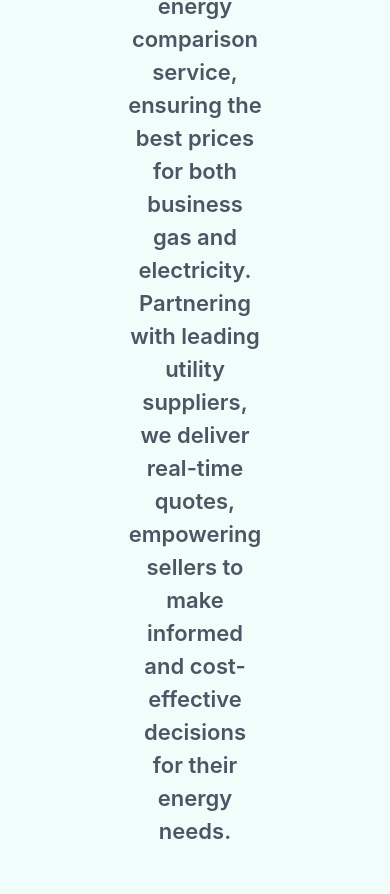
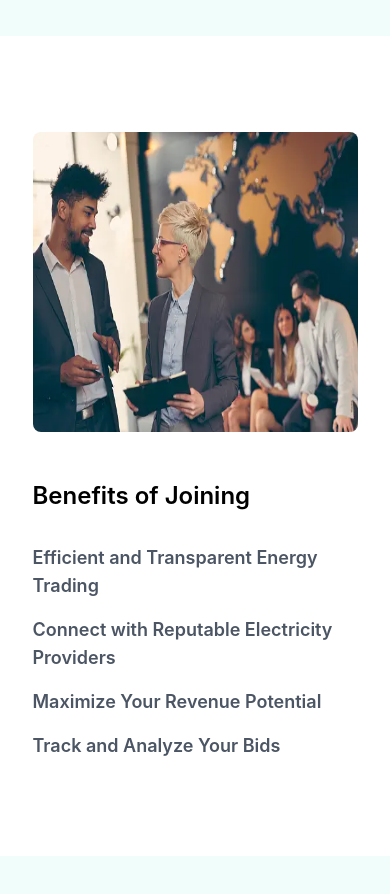
Before and after one commit to sjranju/ElectricBids, a React (Create React App) app: page /#/ in a window 390 px wide. Shown: the part 1060-1954 px from the top of the page. Built offline with nearby package versions, Linux system fonts and the light colour scheme; no server answers.

Commit message:
Fixed image load issue on gh-pages

```diff
--- a/src/RTKQuery/handleBids.tsx
+++ b/src/RTKQuery/handleBids.tsx
@@ -31,7 +31,6 @@ export const api = createApi({
             async queryFn({ quantity, startTime, endTime, cost, user }) {
                 try {
                     if (user) {
-                        console.log('rtk', user, quantity)
                         const bidDocRef = doc(db, `AllBids/${user.uid}`)
                         const response = await getDoc(bidDocRef)
                         if (response.exists()) {
--- a/src/components/bidHistory.tsx
+++ b/src/components/bidHistory.tsx
@@ -44,8 +44,6 @@ const BidHistory = () => {
         }
     }
 
-    console.log(allBids)
-
     return (
         <div className='mt-16 w-6/12 mx-auto'>
             {data !== 'doesNotExist' && data !== undefined ?
--- a/src/components/body.tsx
+++ b/src/components/body.tsx
@@ -73,8 +73,8 @@ const Body = () => {
                     {image}
                 </div>)}
             {/* ABout us*/}
-            <section className={`py-24 flex px-32 justify-center items-center bg-teal-50 `}>
-                <p ref={ref1} className={`text-gray-600 text-[22px] indent-6 font-semibold text-center transition-opacity delay-100 ease-in duration-800 ${isVisible1 ? "opacity-100" : "opacity-0"}`}>
+            <section className={`py-24 flex md:px-32 px-6 justify-center items-center bg-teal-50 `}>
+                <p ref={ref1} className={`text-gray-600 text-lg md:text-[22px] indent-6 font-semibold text-center transition-opacity delay-100 ease-in duration-800 ${isVisible1 ? "opacity-100" : "opacity-0"}`}>
                     Discover the power of our electricity bidding marketplace for sellers.
                     We provide a seamless business energy comparison service, ensuring the best prices for both business gas and electricity.
                     Partnering with leading utility suppliers, we deliver real-time quotes,
@@ -84,12 +84,12 @@ const Body = () => {
 
             {/* Benefits Section */}
             < section className="py-24 w-10/12" >
-                <div className="flex space-x-24 items-center">
+                <div className="flex md:flex-row flex-col md:space-x-32 space-y-12 ">
                     <div className="">
                         <img src={benefits} className='rounded-lg h-[300px]'></img>
                     </div>
                     <div className="">
-                        <h2 className="text-3xl font-semibold mb-8">Benefits of Joining</h2>
+                        <h2 className="md:text-3xl text-2xl font-semibold mb-8">Benefits of Joining</h2>
                         <div className="flex flex-col space-y-4 text-gray-600 font-semibold text-lg">
                             <div>Efficient and Transparent Energy Trading</div>
                             <div>Connect with Reputable Electricity Providers</div>
@@ -101,13 +101,13 @@ const Body = () => {
             </section >
 
             {/* Featured Bids Section */}
-            <section className="py-24 px-32 w-full bg-teal-50">
-                <h2 ref={ref2} className={`transition-opacity ease-in delay-100 duration-700 ${isVisible2 ? "opacity-100" : "opacity-0"} text-3xl font-semibold mb-8`}>Featured Bids</h2>
+            <section className="py-24 md:px-32 px-6 w-full bg-teal-50">
+                <h2 ref={ref2} className={`transition-opacity ease-in delay-100 duration-700 ${isVisible2 ? "opacity-100" : "opacity-0"} md:text-3xl text-2xl font-semibold mb-8`}>Featured Bids</h2>
                 {/* Featured bid cards go here */}
-                <div ref={ref3} className={`transition-opacity ease-in delay-100 duration-700 ${isVisible3 ? "opacity-100" : "opacity-0"} flex flex-col rounded`}>
-                    <Link to='/placeBid' className="text-xl font-semibold mb-2 cursor-pointe text-red-600 hover:text-slate-500">Energy exhange 2.0 - 11/01/2024 12 PM GMT <span className=' text-red-500'> Closes in {formatTime(timer)}</span></Link>
-                    <a className="text-xl font-semibold mb-2 cursor-pointer hover:text-orange-600">Energy exhange 2.1 - 26/01/2024 06 AM GMT</a>
-                    <a className="text-xl font-semibold mb-2 cursor-pointer hover:text-orange-600">Energy exhange 2.2 - 06/02/2024 04 PM GMT</a>
+                <div ref={ref3} className={`md:text-xl text-sm transition-opacity ease-in delay-100 duration-700 ${isVisible3 ? "opacity-100" : "opacity-0"} flex flex-col rounded`}>
+                    <Link to='/placeBid' className="font-semibold mb-2 cursor-pointe text-red-600 hover:text-slate-500">Energy exhange 2.0 - 11/01/2024 12 PM GMT <span className=' text-red-500'> Closes in {formatTime(timer)}</span></Link>
+                    <a className="font-semibold mb-2 cursor-pointer hover:text-orange-600">Energy exhange 2.1 - 26/01/2024 06 AM GMT</a>
+                    <a className="font-semibold mb-2 cursor-pointer hover:text-orange-600">Energy exhange 2.2 - 06/02/2024 04 PM GMT</a>
                     {/* Repeat for other featured bids */}
                 </div>
             </section >
--- a/src/components/login.tsx
+++ b/src/components/login.tsx
@@ -23,7 +23,6 @@ const Login = () => {
     const loginWithEmailAndPassword = async () => {
         await signInWithEmailAndPassword(auth, emailAddress, password)
             .then(userCredentials => {
-                console.log(userCredentials)
                 setUser(userCredentials.user)
                 navigate('/')
             })
@@ -38,7 +37,6 @@ const Login = () => {
             .then(async (user) => {
                 await updateProfile(user.user, { displayName: providerName })
                     .then(up => {
-                        console.log(user)
                         setUser(user.user)
                         navigate('/')
                     })
--- a/src/components/placebid.tsx
+++ b/src/components/placebid.tsx
@@ -10,7 +10,6 @@ const Placebid = () => {
     const [endTime, setEndTime] = useState<string>('')
     const [cost, setCost] = useState<string>('')
     const [error, setError] = useState<string>('')
-    console.log('user in placeBid', user)
     const [placeBidMutation, { data, isLoading, isError, error: errorPlaceBid, isSuccess }] = usePlaceBidMutation()
 
     const handleSubmitBid = async () => {
@@ -21,7 +20,6 @@ const Placebid = () => {
 
     const handleEndTimeValidation = (e: React.ChangeEvent<HTMLInputElement>) => {
         const hoursDiff = parseInt(e.target.value.substring(0, 2)) - parseInt(startTime.substring(0, 2))
-        console.log(e.target.value.substring(0, 2), startTime.substring(0, 2), hoursDiff)
         if (e.target.value === startTime || (hoursDiff <= 3 && hoursDiff > 0)) {
             setError('End Time must be at least 3 hours greater than startTime')
             setEndTime('')
@@ -32,8 +30,6 @@ const Placebid = () => {
         const minsDiff = (parseInt(e.target.value.substring(0, 2)) * 60) - (parseInt(startTime.substring(0, 2)) * 60)
 
     }
-
-    console.log(error)
 
     return (
         <div className="mt-16 flex flex-col items-center justify-center">
```
